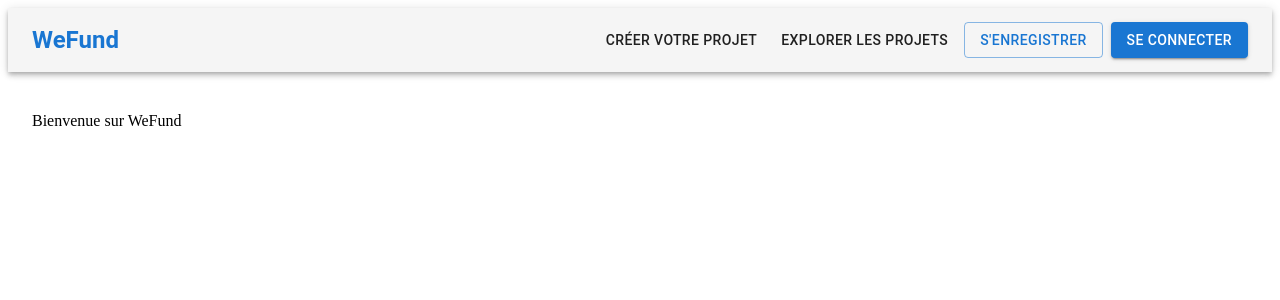
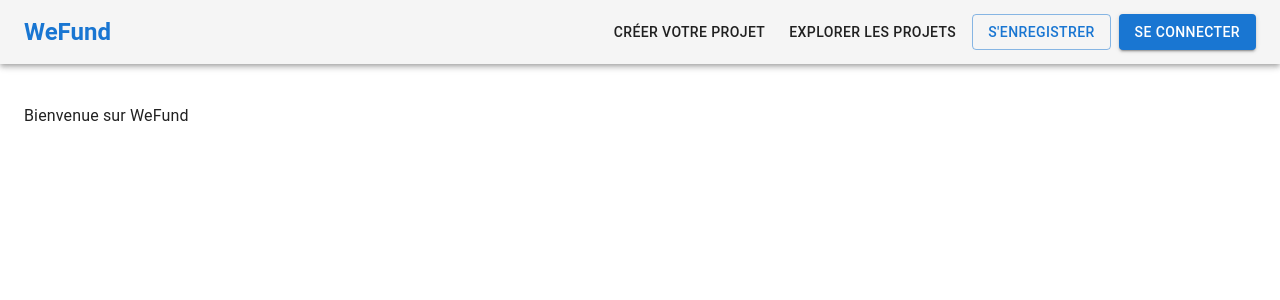
Before and after one commit to wefund-qsi/wefund-frontend, a React (Vite) app: page / in a window 1280 px wide. Shown: the top 300 px of the page. Built offline with nearby package versions, Linux system fonts and the light colour scheme; some icons are missing.

Commit message:
feat: enhance App component with CssBaseline and layout structure

```diff
--- a/src/App.tsx
+++ b/src/App.tsx
@@ -1,3 +1,4 @@
+import CssBaseline from '@mui/material/CssBaseline';
 import MainLayout from './components/layouts/MainLayout';
 import { useTranslation } from "react-i18next";
 
@@ -5,9 +6,12 @@ function App() {
   const { t } = useTranslation();
 
   return (
-    <MainLayout>
+    <>
+      <CssBaseline />
+      <MainLayout>
       <p>{t("welcome")}</p>
     </MainLayout>
+    </>
   )
 }
 
```
Also changed, not shown: 1 other file (tests, documents, lock files or other folders).
